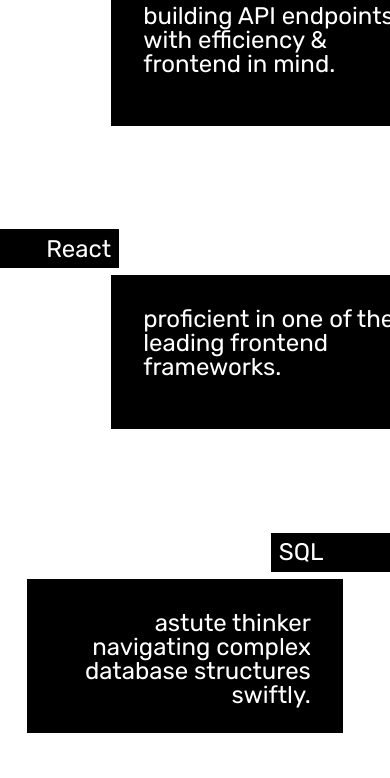
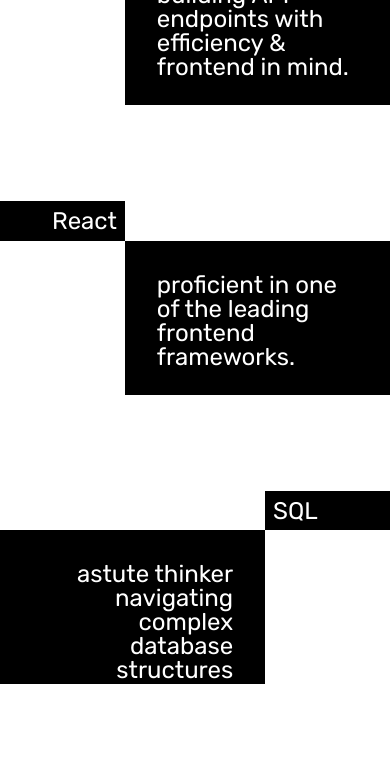
Before and after one commit to tiQu/portfolio, a React (Create React App) app: page / in a window 390 px wide. Shown: the part 1156-1934 px from the top of the page. Built offline with nearby package versions, Linux system fonts and the light colour scheme.

Commit message:
#19 scss issues resolved

```diff
--- a/src/components/home/BulletCentre/BulletCentre.scss
+++ b/src/components/home/BulletCentre/BulletCentre.scss
@@ -38,30 +38,29 @@
 }
 
 @media screen and (max-width: 768px) {
-    .Home-bottom-section {
-        width: 100%;
-    }
+    // .Home-bottom {
+    //     width: 100vw;
+    // }
 
     .bulletCentre-el2 .Home-bottom-section {
         font-size: x-large;
     }
 
-    .bulletCentre-wrap {
+    // .bulletCentre-wrap {
+    //     // &.Home-bottom-section-left {
+    //     //     padding-right: 5%;
+    //     //     width: 95%;
+    //     // }
 
-        &.Home-bottom-section-left {
-            padding-right: 5%;
-            width: 95%;
-        }
-
-        &.Home-bottom-section-right {
-            padding-left: 5%;
-            width: 95%;
-        }
-    }
+    //     // &.Home-bottom-section-right {
+    //     //     padding-left: 5%;
+    //     //     width: 95%;
+    //     // }
+    // }
 
     .bulletCentre-top {
         @include coln;
-        width: 100%
+        width: 100vw;
     }
 
     .Home-bottom-section-right .bulletCentre-top .bulletCentre-el1 {
@@ -80,10 +79,10 @@
         padding: 2%;
     }
 
-    .bulletCentre-el2 {
-        width: 64%;
-        padding: 2%;
-    }
+    // .bulletCentre-el2 {
+    //     width: 64%;
+    //     padding: 0;
+    // }
 
     .Home-bottom-section-left .bulletCentre-top .bulletCentre-el1 {
         align-self: flex-start;
@@ -101,7 +100,10 @@
     }
 
     .Home-bottom-section-right .bulletCentre-top .bulletCentre-el2 {
-        align-self: flex-start;
         width: 68%;
     }
+
+    .Home-bottom-section {
+        width: auto;
+    }
 }
--- a/src/components/home/Home.scss
+++ b/src/components/home/Home.scss
@@ -30,6 +30,7 @@
     height: $home-height - 500px;
     height: 100%;
     width: 20vw;
+    cursor: pointer;
 }
 
 .bullets-left {
```
